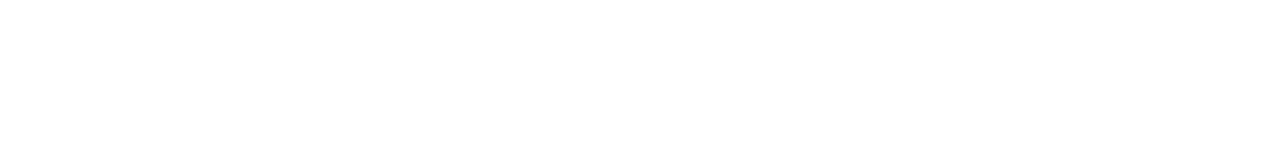
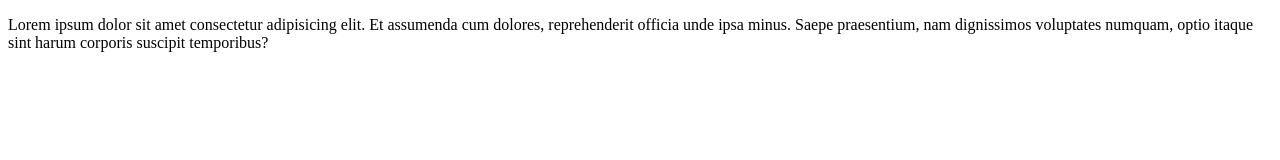
Before and after one commit to pathumWikasitha/Ceyloan-Trails, a plain HTML site: page index.html in a window 1280 px wide. Drawn offline with Linux system fonts and the light colour scheme.

Commit message:
added a pharaghraph

```diff
--- a/index.html
+++ b/index.html
@@ -6,6 +6,6 @@
     <title>Document</title>
 </head>
 <body>
-
+   <p>Lorem ipsum dolor sit amet consectetur adipisicing elit. Et assumenda cum dolores, reprehenderit officia unde ipsa minus. Saepe praesentium, nam dignissimos voluptates numquam, optio itaque sint harum corporis suscipit temporibus?</p>
 </body>
 </html>
```
